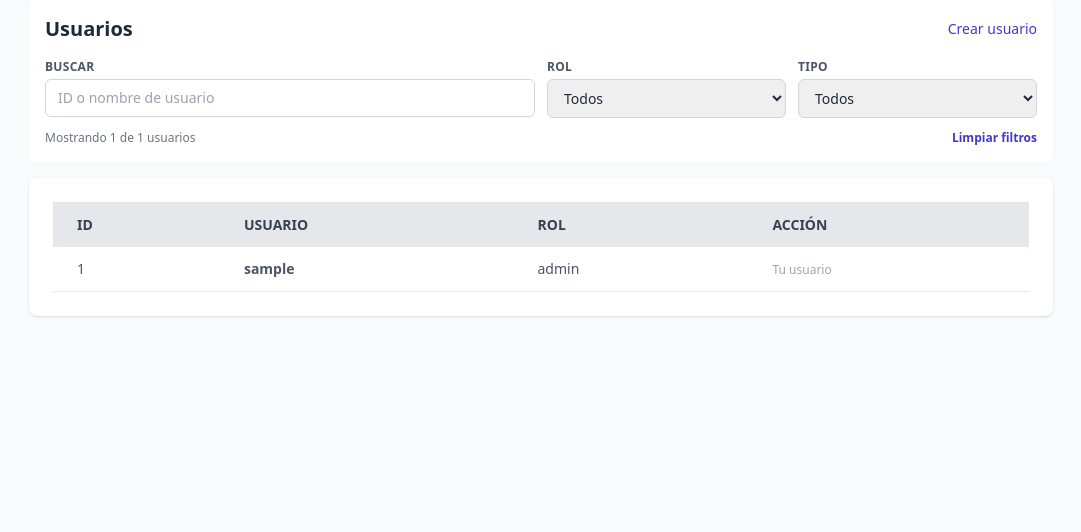
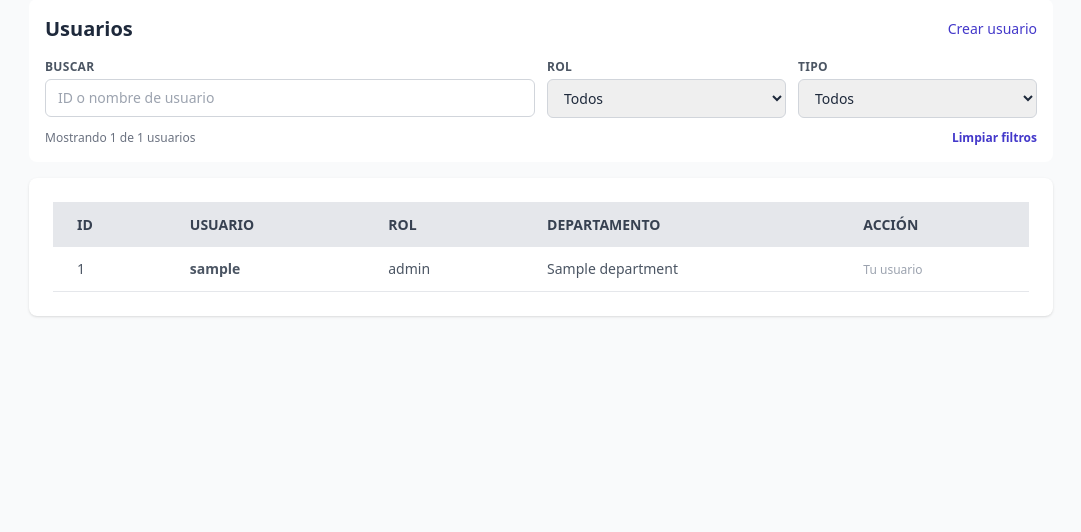
Before and after one commit to Marianvsf/GestionBDT, a PHP site: template app/Views/auth/list_users.php in a window 1280 px wide. Shown: the part 151-683 px from the top of the page, without its empty margins (99-1180 px from the left). Run offline with PHP 8.4, Linux system fonts and the light colour scheme; the visitor is signed in with stand-in values (Sample User, id 1); the template is opened without the code that fills it: most values are stand-ins (such as "Sample title", 1, 10 or a date in 2020); data that the repository does not hold is empty; some libraries are stand-ins or nearby versions.

Commit message:
user deparment

```diff
--- a/app/Views/auth/list_users.php
+++ b/app/Views/auth/list_users.php
@@ -87,6 +87,7 @@
                             <th class="py-3 px-6">ID</th>
                             <th class="py-3 px-6">Usuario</th>
                             <th class="py-3 px-6">Rol</th>
+                            <th class="py-3 px-6">Departamento</th>
                             <th class="py-3 px-6">Acción</th>
                         </tr>
                     </thead>
@@ -104,6 +105,7 @@
                                 <td class="py-3 px-6"><?= $user['id'] ?></td>
                                 <td class="py-3 px-6 font-semibold"><?= htmlspecialchars($user['username']) ?></td>
                                 <td class="py-3 px-6"><?= htmlspecialchars($user['role']) ?></td>
+                                <td class="py-3 px-6"><?= htmlspecialchars($user['department'] ?? 'No especificado') ?></td>
                                 <td class="py-3 px-6">
                                     <?php if ($isCurrentUser): ?>
                                         <span class="text-xs text-gray-400">Tu usuario</span>
```
